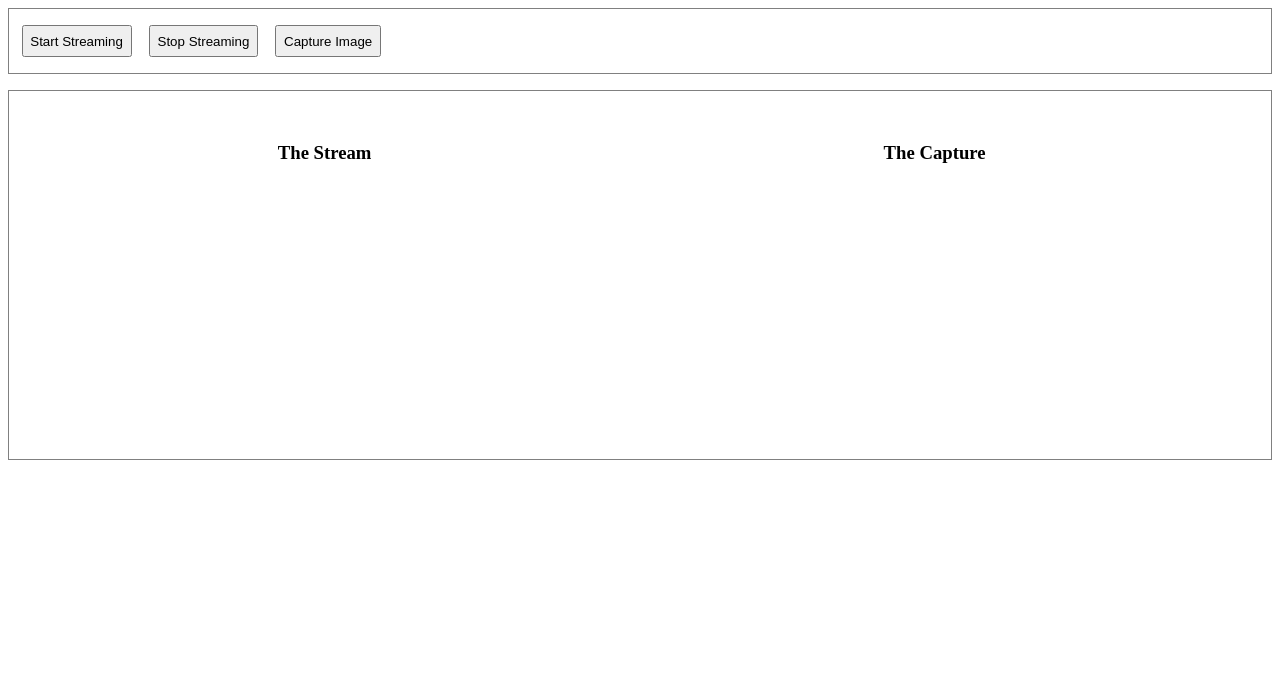
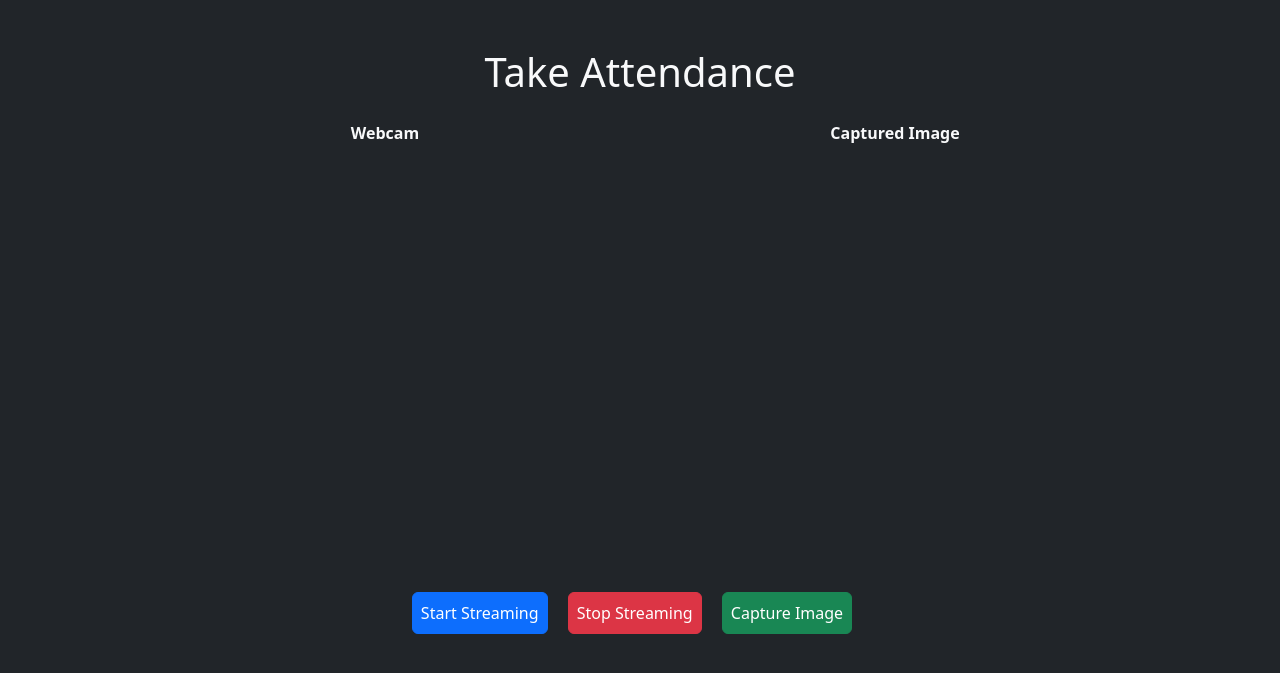
Before and after one commit to ashfaque/FRS, a Django app: page /users/attendance/ in a window 1280 px wide. Shown: the top 673 px of the page. Run offline with Django 3.2, Linux system fonts and the light colour scheme; lists and menus that the app fills with data are empty; some libraries are stand-ins or nearby versions.

Commit message:
updated save_face_data_while_creating_user & added bootstrap in attendance.html

```diff
--- a/FRS/base_functions.py
+++ b/FRS/base_functions.py
@@ -31,7 +31,7 @@ def save_face_data_while_creating_user(pk, instance, action='create', remarks=''
     profile_image_dict = UserDetail.objects.filter(id = pk).values("profile_img", "roll_no").last()
     if profile_image_dict['profile_img']:
 
-        print("###############  APPLY FRS HERE, FRS ENCODING DATA SAVED IN MEDIA DIR WITH ROLL NUMBER WISE IN EACH FILE  ########################----->", profile_image_dict['profile_img'])
+        # print("###############  APPLY FRS HERE, FRS ENCODING DATA SAVED IN MEDIA DIR WITH ROLL NUMBER WISE IN EACH FILE  ########################----->", profile_image_dict['profile_img'])
 
         from imutils import paths
         import face_recognition
@@ -70,3 +70,6 @@ def save_face_data_while_creating_user(pk, instance, action='create', remarks=''
         f = open(os.path.join(face_encoding_dir_path, profile_image_dict['roll_no']), "wb")
         f.write(pickle.dumps(data))
         f.close()
+        print(f"""
+              Image--------> {imagePaths}\n
+              Encoded file---------->{face_encoding_dir_path}\n""")
--- a/templates/attendance.html
+++ b/templates/attendance.html
@@ -14,6 +14,7 @@ https://www.codegrepper.com/code-examples/python/frameworks/django/django+post+w
     <meta http-equiv="X-UA-Compatible" content="IE=edge" />
     <meta name="viewport" content="width=device-width, initial-scale=1.0" />
     <title>Attendance</title>
+    <link href="https://cdn.jsdelivr.net/npm/bootstrap@5.2.0-beta1/dist/css/bootstrap.min.css" rel="stylesheet">
     {% block style %}
     <style>
       .button-group,
@@ -41,35 +42,51 @@ https://www.codegrepper.com/code-examples/python/frameworks/django/django+post+w
 
       #snapshot {
         display: inline-block;
-        width: 320px;
-        height: 240px;
+        width: 480px;
+        height: 360px;
       }
     </style>
     {% endblock style %}
   </head>
   {% block content %}
-  <body>
-    <!-- The buttons to control the stream -->
-    <div class="button-group">
-      <button id="btn-start" type="button" class="button">Start Streaming</button>
-      <button id="btn-stop" type="button" class="button">Stop Streaming</button>
-      <button id="btn-capture" type="button" class="button">Capture Image</button>
+  <body class="text-light bg-dark">
+
+    <h1 style="text-align: center;" class="mt-5">Take Attendance</h1>
+
+    <!-- Video Element & Canvas -->
+    <div class="play-area" style="text-align: center; border: none !important; width:100%;">
+      <table style="margin-left: auto; margin-right: auto;">
+        <tr>
+          <th>Webcam</th>
+          <th>Captured Image</th>
+        </tr>
+        <tr>
+          <td style="padding: 0 15px;">
+            <div class="play-area-sub" style="text-align: center; border: none !important; width:100%;">
+              <!-- <h3>Webcam</h3> -->
+              <video id="stream" width="480" height="360"></video>
+            </div>
+          </td>
+          <td style="padding: 0 15px;">
+            <div class="play-area-sub" style="text-align: center; border: none !important; width:100%;">
+              <!-- <h3>Captured Image</h3> -->
+              <canvas id="capture" width="480" height="360"></canvas>
+              <div id="snapshot"></div>
+            </div>
+          </td>
+        </tr>
+      </table>
     </div>
 
-    <!-- Video Element & Canvas -->
-    <div class="play-area">
-      <div class="play-area-sub">
-        <h3>The Stream</h3>
-        <video id="stream" width="320" height="240"></video>
-      </div>
-      <div class="play-area-sub">
-        <h3>The Capture</h3>
-        <canvas id="capture" width="320" height="240"></canvas>
-        <div id="snapshot"></div>
-      </div>
+    <!-- The buttons to control the stream -->
+    <div class="button-group" style="text-align: center; border: none !important;">
+      <button id="btn-start" type="button" class="button btn btn-primary">Start Streaming</button>
+      <button id="btn-stop" type="button" class="button btn btn-danger">Stop Streaming</button>
+      <button id="btn-capture" type="button" class="button btn btn-success">Capture Image</button>
     </div>
 
     {% block javascript %}
+    <script src="https://cdn.jsdelivr.net/npm/bootstrap@5.2.0-beta1/dist/js/bootstrap.bundle.min.js"></script>
     <script src="http://ajax.googleapis.com/ajax/libs/jquery/1.9.1/jquery.min.js"></script>
     <script>
       // The buttons to start & stop stream and to capture the image
@@ -135,80 +152,65 @@ https://www.codegrepper.com/code-examples/python/frameworks/django/django+post+w
 
 
 
+          ///////////////////////////////// AA code starts /////////////////////////////////
+
+          // function getCookie(name) {
+          //   var cookieValue = null;
+          //   if (document.cookie && document.cookie !== '') {
+          //       var cookies = document.cookie.split(';');
+          //       for (var i = 0; i < cookies.length; i++) {
+          //           var cookie = jQuery.trim(cookies[i]);
+          //           // Does this cookie string begin with the name we want?
+          //           if (cookie.substring(0, name.length + 1) === (name + '=')) {
+          //               cookieValue = decodeURIComponent(cookie.substring(name.length + 1));
+          //               break;
+          //           }
+          //       }
+          //   }
+          //   return cookieValue;
+          // }
 
 
+          // function dataURItoBlob(dataURI) {
+          //   // convert base64/URLEncoded data component to raw binary data held in a string
+          //   var byteString;
+          //   if (dataURI.split(',')[0].indexOf('base64') >= 0)
+          //       byteString = atob(dataURI.split(',')[1]);
+          //   else
+          //       byteString = unescape(dataURI.split(',')[1]);
+          //
+          //   // separate out the mime component
+          //   var mimeString = dataURI.split(',')[0].split(':')[1].split(';')[0];
+          //
+          //   // write the bytes of the string to a typed array
+          //   var ia = new Uint8Array(byteString.length);
+          //   for (var i = 0; i < byteString.length; i++) {
+          //       ia[i] = byteString.charCodeAt(i);
+          //   }
+          //
+          //   return new Blob([ia], {type:mimeString});
+          // }
 
 
+          // console.log("before-------------------");    /////////////////////////////////
 
-
-          ///////////////////////////////// AA code starts /////////////////////////////////
-
-          function getCookie(name) {
-            var cookieValue = null;
-            if (document.cookie && document.cookie !== '') {
-                var cookies = document.cookie.split(';');
-                for (var i = 0; i < cookies.length; i++) {
-                    var cookie = jQuery.trim(cookies[i]);
-                    // Does this cookie string begin with the name we want?
-                    if (cookie.substring(0, name.length + 1) === (name + '=')) {
-                        cookieValue = decodeURIComponent(cookie.substring(name.length + 1));
-                        break;
-                    }
-                }
-            }
-            return cookieValue;
-          }
-
-
-          function dataURItoBlob(dataURI) {
-            // convert base64/URLEncoded data component to raw binary data held in a string
-            var byteString;
-            if (dataURI.split(',')[0].indexOf('base64') >= 0)
-                byteString = atob(dataURI.split(',')[1]);
-            else
-                byteString = unescape(dataURI.split(',')[1]);
-
-            // separate out the mime component
-            var mimeString = dataURI.split(',')[0].split(':')[1].split(';')[0];
-
-            // write the bytes of the string to a typed array
-            var ia = new Uint8Array(byteString.length);
-            for (var i = 0; i < byteString.length; i++) {
-                ia[i] = byteString.charCodeAt(i);
-            }
-
-            return new Blob([ia], {type:mimeString});
-          }
-
-
-          console.log("before-------------------");    /////////////////////////////////
-
-          var dataURL = capture.toDataURL('image/jpeg', 0.5);
-          var blob = dataURItoBlob(dataURL);
-          var fd = new FormData(document.forms[0]);
-          fd.append("canvasImage", blob);
-          var file = new File( [blob], 'canvasImage.jpg', { type: 'image/jpeg' } );
-          // fd.append("canvasImage", file);
-          console.log("----blob-----", blob)
-          console.log("----file-----", file)
-          console.log("-----formdata----", fd)
+          // var dataURL = capture.toDataURL('image/jpeg', 0.5);
+          // var blob = dataURItoBlob(dataURL);
+          // var fd = new FormData(document.forms[0]);
+          // fd.append("canvasImage", blob);
+          // var file = new File( [blob], 'canvasImage.jpg', { type: 'image/jpeg' } );
+          // // fd.append("canvasImage", file);
+          // console.log("----blob-----", blob)
+          // console.log("----file-----", file)
+          // console.log("-----formdata----", fd)
 
 
 
           var URL = "{% url 'applyfrs' %}";
-          var csrfmiddlewaretoken = getCookie('csrftoken');
+          // var csrfmiddlewaretoken = getCookie('csrftoken');
           // Type casting object ctx to string.
-          var ctx_string = JSON.stringify(ctx);
-          var image_data = {'image':ctx_string, 'X-csrfmiddlewaretoken': csrfmiddlewaretoken};
-
-          // console.log(typeof ctx);
-          // console.log(typeof ctx_string);
-          // console.log(ctx);
-          // console.log('string--------------->', ctx_string);
-
-          // $.post(URL, image_data, function(response){
-          //   if(response === 'success'){ alert('Yay!'); }
-          //   else { alert('Error! :');}})
+          // var ctx_string = JSON.stringify(ctx);
+          // var image_data = {'image':ctx_string, 'X-csrfmiddlewaretoken': csrfmiddlewaretoken};
 
           // OR,
 
@@ -224,25 +226,14 @@ https://www.codegrepper.com/code-examples/python/frameworks/django/django+post+w
             dataType: 'json',
             data: data,
             success: function(data){
-              console.log('succes: '+data);
+              console.log('success: '+data);
             },
             error: function(err){
                 console.log(err);
             }
           });
 
-        //  var saveData = $.ajax({
-        //    type: 'POST',
-        //    url: URL,
-        //    data: fd,
-        //    processData: false,
-        //    cache: false,
-        //    success: function(resultData) { alert("Save Complete") }
-        //
-        //  });
-        //  saveData.error(function() { alert("Something went wrong"); });
-
-          console.log("after--------------------");    /////////////////////////////////
+          // console.log("after--------------------");    /////////////////////////////////
 
           ///////////////////////////////// AA code ends /////////////////////////////////
 
@@ -250,7 +241,8 @@ https://www.codegrepper.com/code-examples/python/frameworks/django/django+post+w
 
           img.src = capture.toDataURL("image/png");
           // img.src = b64;
-          img.width = 240;
+          img.width = 480;
+          img.height = 360;
 
           snapshot.innerHTML = "";
 
```
